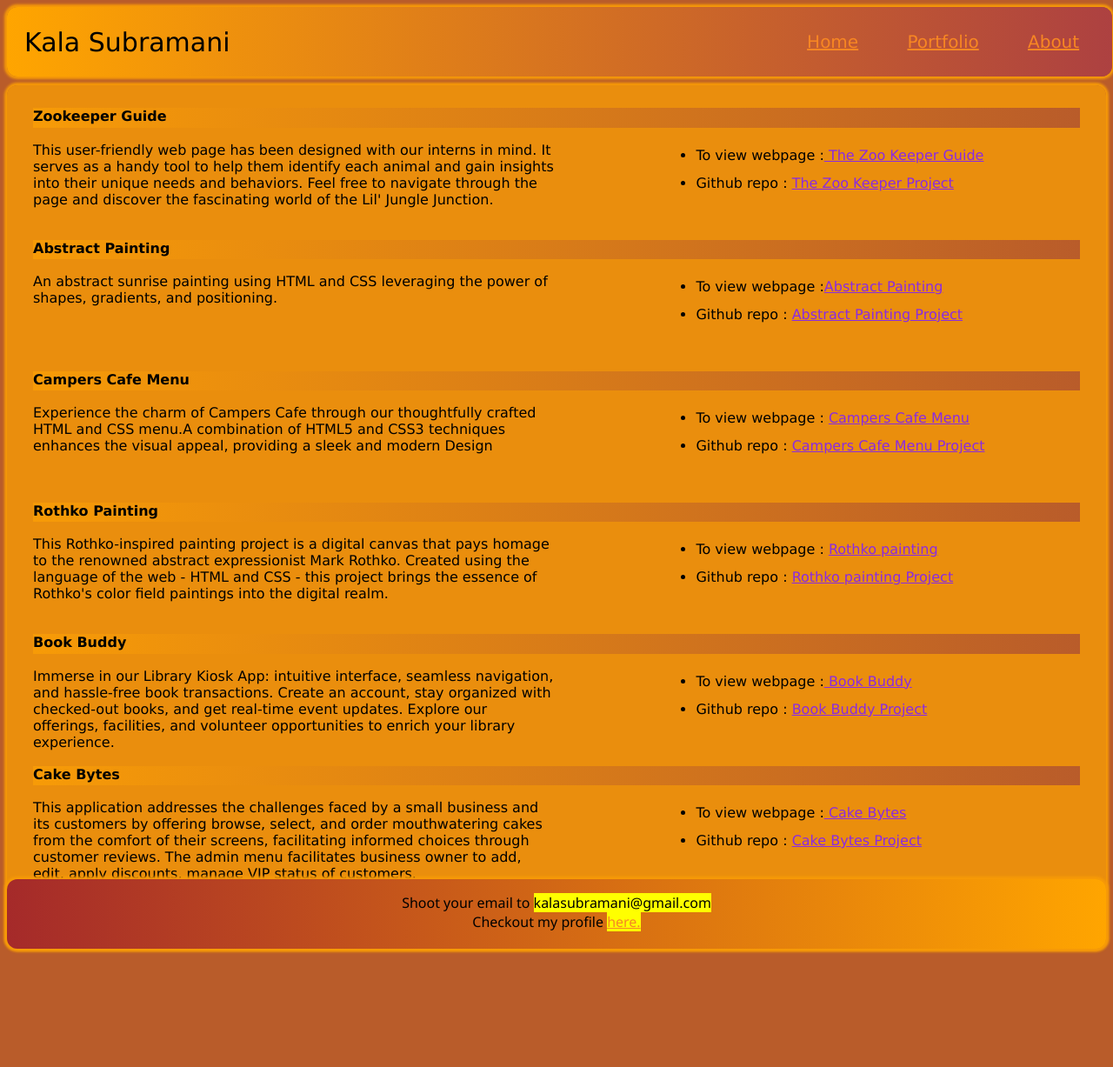
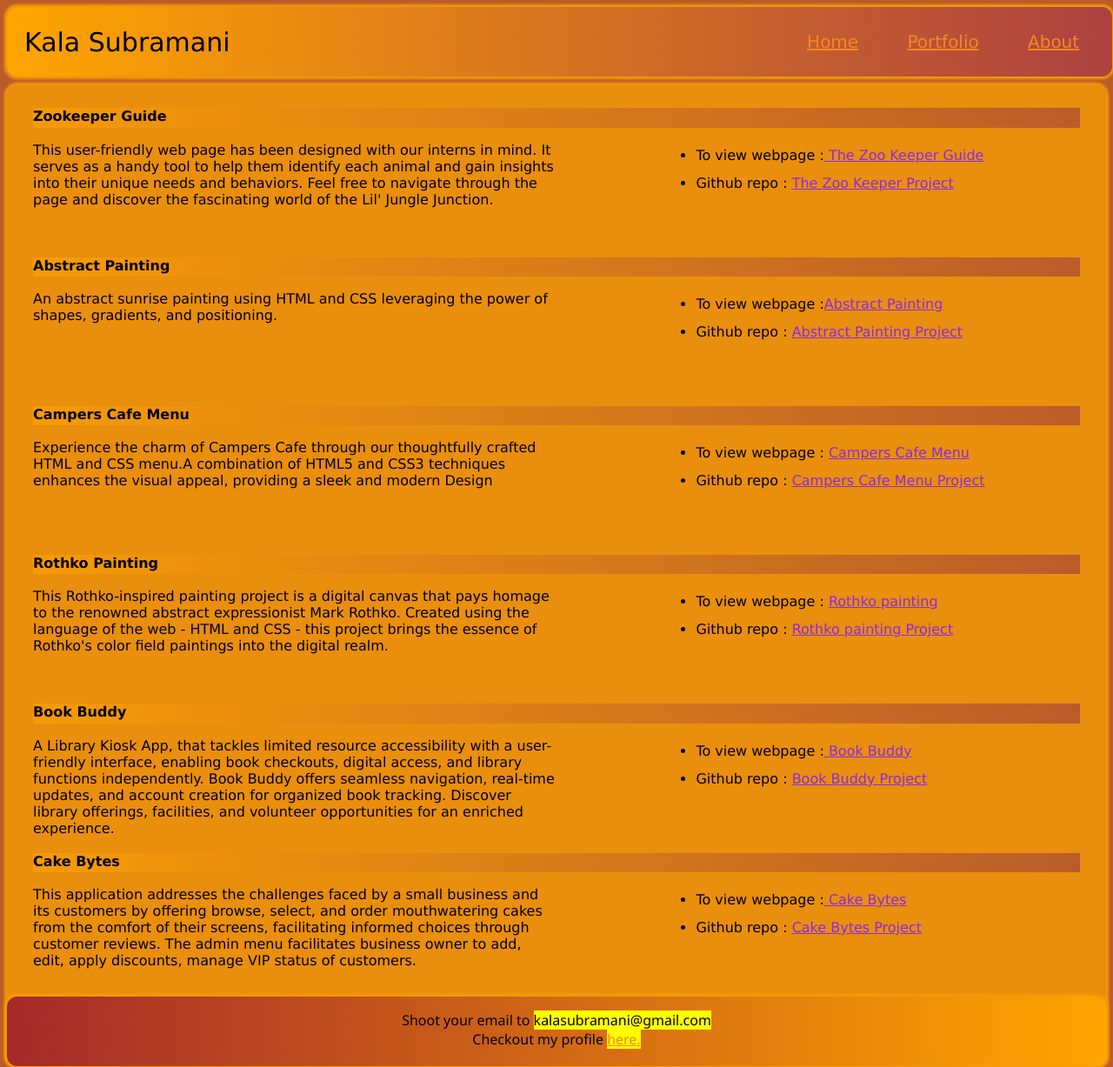
Before and after one commit to kalasubramani/Personal_Site, a plain HTML site: page portfolio.html in a window 1280 px wide. Shown: the top 1227 px of the page at 87% size. Before the commit the page ends 1099 px from the top, so only its background shows below. Drawn offline with Linux system fonts and the light colour scheme.

Commit message:
fixed styles after adding new projects

```diff
--- a/portfolio.html
+++ b/portfolio.html
@@ -156,11 +156,12 @@
         <div class="projectSection">
           <h4 class="projectName">Book Buddy</h4>
           <p class="projectDesc">
-            Immerse in our Library Kiosk App: intuitive interface, seamless
-            navigation, and hassle-free book transactions. Create an account,
-            stay organized with checked-out books, and get real-time event
-            updates. Explore our offerings, facilities, and volunteer
-            opportunities to enrich your library experience.
+            A Library Kiosk App, that tackles limited resource accessibility
+            with a user-friendly interface, enabling book checkouts, digital
+            access, and library functions independently. Book Buddy offers
+            seamless navigation, real-time updates, and account creation for
+            organized book tracking. Discover library offerings, facilities, and
+            volunteer opportunities for an enriched experience.
           </p>
           <div class="projectList">
             <ul class="listitem">
--- a/style.css
+++ b/style.css
@@ -63,7 +63,7 @@ h1 {
   /* background-color: #f79b07; */
   background-color: rgba(247, 155, 7,0.8);
   /* background-color: #f1c378;  */
-  padding-bottom: 80px;
+  padding-bottom: 95px;
   /* #f78623; */
 }
 #quotesImg {
@@ -106,7 +106,7 @@ footer {
   padding-top: 0px;
 }
 .projectSection {
-  height: 130px;
+  height: 150px;
   /* text-align: left; */
 }
 .projectName {
```
